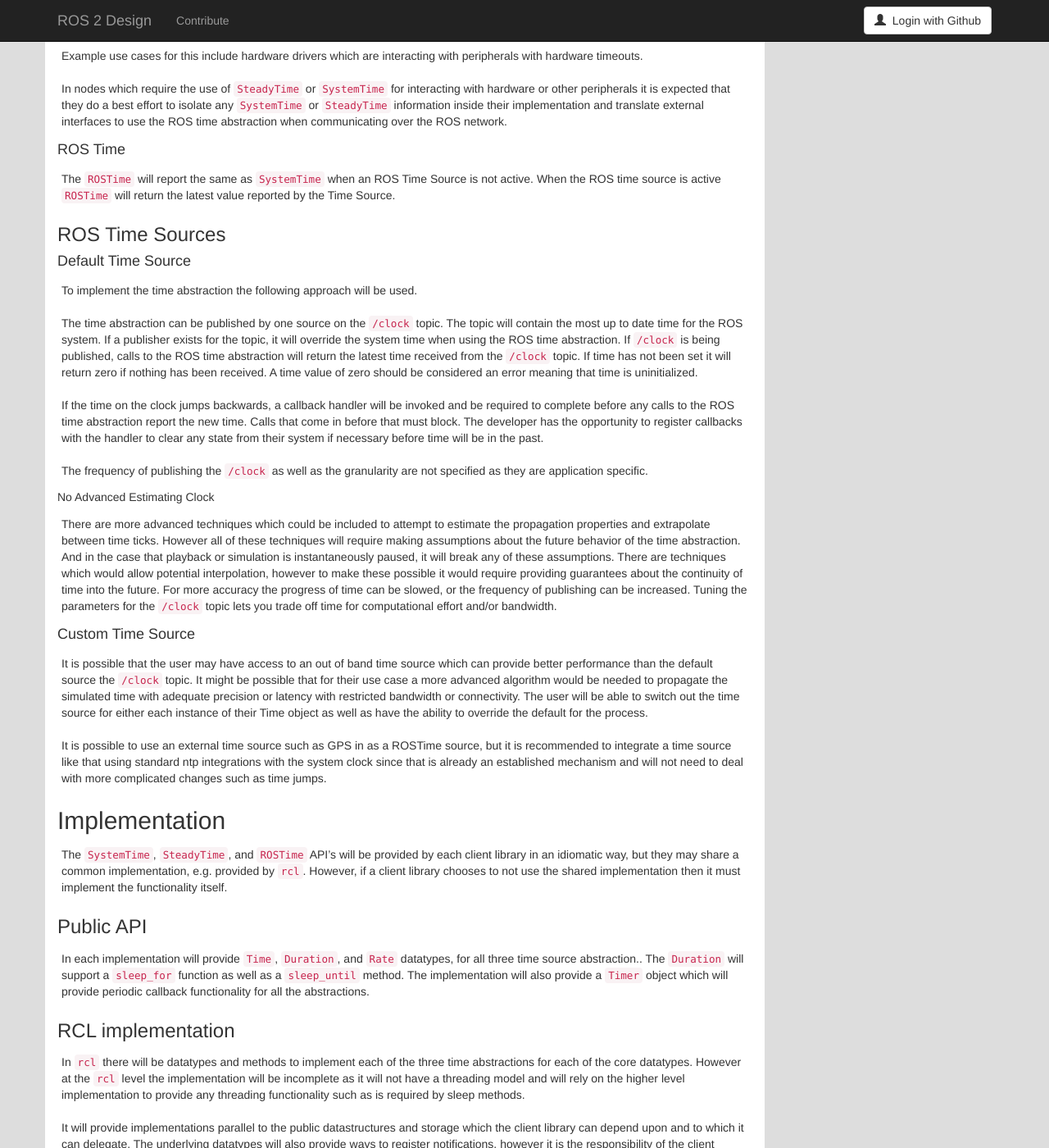
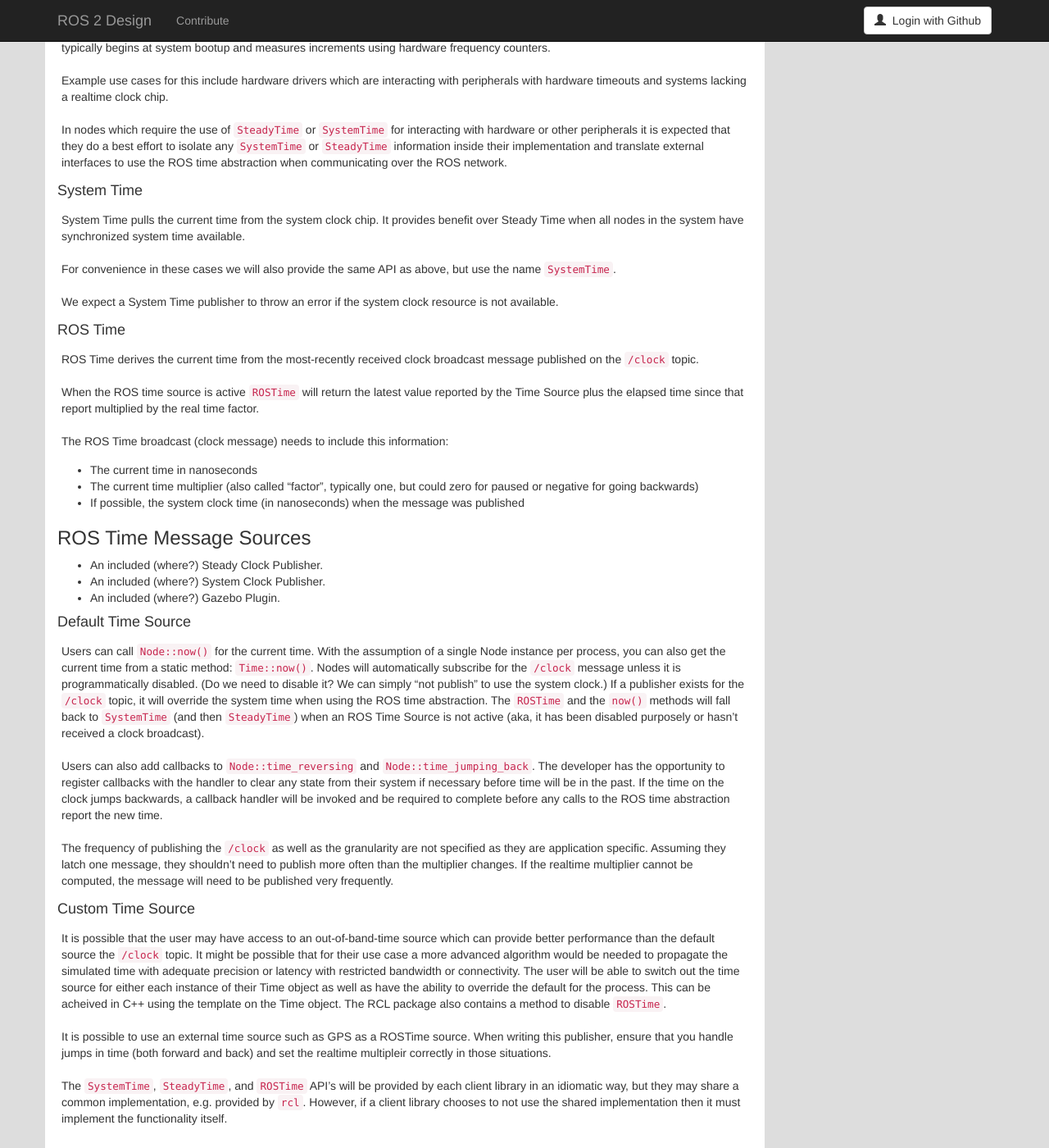
Before and after one commit to ros2/design, a Jekyll site: the page built from articles/130_ros_time.md, in a window 1280 px wide and 1400 px high, scrolled down 1371 px. Shown: the whole window at 82% size. Built offline with Jekyll 4.4.1, drawn with Linux system fonts in a browser that asks for light colours; nearby versions of some CDN libraries; some of the changed text lies outside the part shown.

Commit message:
enhanced time article to include realtime factor

```diff
--- a/articles/130_ros_time.md
+++ b/articles/130_ros_time.md
@@ -22,15 +22,15 @@ Original Author: {{ page.author }}
 ## Background
 
 Many robotics algorithms inherently rely on timing as well as synchronization.
-To this end we require that nodes running in the ROS network have a synchronized system clock such that they can accurately report timestamps for events.
+To this end we require that nodes running in the ROS network have a synchronized clock such that they can accurately report timestamps for events.
 
-There are however several use cases where being able to control the progress of the system is important.
+There are, however, several other use cases where being able to control the progress of the system is important. We review those next.
 
 ## Use cases requiring time abstraction
 
 When playing back logged data it is often very valuable to support accelerated, slowed, or stepped control over the progress of time.
 This control can allow you to get to a specific time and pause the system so that you can debug it in depth.
-It is possible to do this with a log of the sensor data, however if the sensor data is out of synchronization with the rest of the system it will break many algorithms.
+It is possible to do this with a log of the sensor data. However, if the sensor data is out of synchronization with the rest of the system, it will break many algorithms.
 
 Another important use case for using an abstracted time source is when you are running logged data against a simulated robot instead of a real robot.
 Depending on the simulation characteristics, the simulator may be able to run much faster than real time or it may need to run much slower.
@@ -39,20 +39,22 @@ Slower than real time simulation is necessary for complicated systems where accu
 Often the simulation is the limiting factor for the system and as such the simulator can be a time source for faster or slower playback.
 Additionally if the simulation is paused the system can also pause using the same mechanism.
 
+A third situation arises with hardware that doesn't have a system clock chip available. Nodes running there need to be notified of the current time so that they can utilize that information to time-stamp their output. We will assume that nodes running on this type of hardware have accurate timers available.
+
 ### Challenges in using abstracted time
 
 There are many algorithms for synchronization and they can typically achieve accuracies which are better than the latency of the network communications between devices on the network.
 However, these algorithms take advantage of assumptions about the constant and continuous nature of time.
 
-An important aspect of using an abstracted time is to be able to manipulate time.
+Again, this is not the primary intent of synchronizing time between ROS nodes. We need to ensure the ability to manipulate time.
 In some cases, speeding up, slowing down, or pausing time entirely is important for debugging.
-
-The ability to support pausing time requires that we not assume that the time values are always increasing.
+And the ability to support pausing time requires that we not assume that the time values are always increasing.
 
 When communicating the changes in time propagation, the latencies in the communication network becomes a challenge.
 Any change in the time abstraction must be communicated to the other nodes in the graph, but will be subject to normal network communication latency.
 This inaccuracy is proportional to the latency of communications and also proportional to the increase in the real time factor.
 If very accurate timestamping is required when using the time abstraction, it can be achieved by slowing down the real time factor such that the communication latency is comparatively small.
+Of course we recommend using synchronized system clock sources for live work on nodes spread across multiple devices.
 
 The final challenge is that the time abstraction must be able to jump backwards in time, a feature that is useful for log file playback.
 This behavior is similar to a system clock after a negative date change, and requires developers using the time abstraction to make sure their algorithm can deal with the discontinuity.
@@ -60,64 +62,66 @@ Appropriate APIs must be provided for to the developer API to enable notificatio
 
 ### Time Abstractions
 
-There will be at least three versions of these abstractions with the following types, `SystemTime`, `SteadyTime` and `ROSTime`.
-These choices are designed to parallel the [`std::chrono`][] [`system_clock`][] and [`steady_clock`][].
+There will be at least three versions of these abstractions with the following types, `ROSTime`, `SystemTime`, and `SteadyTime`.
+The latter two choices are designed to parallel the [`std::chrono`][] [`system_clock`][] and [`steady_clock`][].
 It is expected that the default choice of time will be to use the `ROSTime` source, however the parallel implementations supporting `steady_clock` and `system_clock` will be maintained for use cases where the alternate time source is required.
+
+#### Steady Time
+
+Steady Time implies a realtime incrementing source. There is no modern hardware that does not support this option. Steady Time typically begins at system bootup and measures increments using hardware frequency counters.
+
+Example use cases for this include hardware drivers which are interacting with peripherals with hardware timeouts and systems lacking a realtime clock chip.
+
+In nodes which require the use of `SteadyTime` or `SystemTime` for interacting with hardware or other peripherals it is expected that they do a best effort to isolate any `SystemTime` or `SteadyTime` information inside their implementation and translate external interfaces to use the ROS time abstraction when communicating over the ROS network.
 
 #### System Time
 
+System Time pulls the current time from the system clock chip. It provides benefit over Steady Time when all nodes in the system have synchronized system time available.
+
 For convenience in these cases we will also provide the same API as above, but use the name `SystemTime`.
 
-`SystemTime` will be directly tied to the system clock.
+We expect a System Time publisher to throw an error if the system clock resource is not available.
 
-#### Steady Time
-
-Example use cases for this include hardware drivers which are interacting with peripherals with hardware timeouts.
-
-In nodes which require the use of `SteadyTime` or `SystemTime` for interacting with hardware or other peripherals it is expected that they do a best effort to isolate any `SystemTime` or `SteadyTime` information inside their implementation and translate external interfaces to use the ROS time abstraction when communicating over the ROS network.
 
 #### ROS Time
 
-The `ROSTime` will report the same as `SystemTime` when an ROS Time Source is not active.
-When the ROS time source is active `ROSTime` will return the latest value reported by the Time Source.
+ROS Time derives the current time from the most-recently received clock broadcast message published on the `/clock` topic.
 
-### ROS Time Sources
+When the ROS time source is active `ROSTime` will return the latest value reported by the Time Source plus the elapsed time since that report multiplied by the real time factor.
+
+The ROS Time broadcast (clock message) needs to include this information:
+- The current time in nanoseconds
+- The current time multiplier (also called "factor", typically one, but could zero for paused or negative for going backwards)
+- If possible, the system clock time (in nanoseconds) when the message was published
+
+### ROS Time Message Sources
+
+- An included (where?) Steady Clock Publisher.
+- An included (where?) System Clock Publisher.
+- An included (where?) Gazebo Plugin.
 
 #### Default Time Source
 
-To implement the time abstraction the following approach will be used.
+Users can call `Node::now()` for the current time.
+With the assumption of a single Node instance per process, you can also get the current time from a static method: `Time::now()`.
+Nodes will automatically subscribe for the `/clock` message unless it is programmatically disabled. (Do we need to disable it? We can simply "not publish" to use the system clock.)
+If a publisher exists for the `/clock` topic, it will override the system time when using the ROS time abstraction.
+The `ROSTime` and the `now()` methods will fall back to `SystemTime` (and then `SteadyTime`) when an ROS Time Source is not active (aka, it has been disabled purposely or hasn't received a clock broadcast).
 
-The time abstraction can be published by one source on the `/clock` topic.
-The topic will contain the most up to date time for the ROS system.
-If a publisher exists for the topic, it will override the system time when using the ROS time abstraction.
-If `/clock` is being published, calls to the ROS time abstraction will return the latest time received from the `/clock` topic.
-If time has not been set it will return zero if nothing has been received.
-A time value of zero should be considered an error meaning that time is uninitialized.
+Users can also add callbacks to `Node::time_reversing` and `Node::time_jumping_back`.
+The developer has the opportunity to register callbacks with the handler to clear any state from their system if necessary before time will be in the past.
+If the time on the clock jumps backwards, a callback handler will be invoked and be required to complete before any calls to the ROS time abstraction report the new time.
 
-If the time on the clock jumps backwards, a callback handler will be invoked and be required to complete before any calls to the ROS time abstraction report the new time.
-Calls that come in before that must block.
-The developer has the opportunity to register callbacks with the handler to clear any state from their system if necessary before time will be in the past.
-
-The frequency of publishing the `/clock` as well as the granularity are not specified as they are application specific.
-
-##### No Advanced Estimating Clock
-
-There are more advanced techniques which could be included to attempt to estimate the propagation properties and extrapolate between time ticks.
-However all of these techniques will require making assumptions about the future behavior of the time abstraction.
-And in the case that playback or simulation is instantaneously paused, it will break any of these assumptions.
-There are techniques which would allow potential interpolation, however to make these possible it would require providing guarantees about the continuity of time into the future.
-For more accuracy the progress of time can be slowed, or the frequency of publishing can be increased.
-Tuning the parameters for the `/clock` topic lets you trade off time for computational effort and/or bandwidth.
+The frequency of publishing the `/clock` as well as the granularity are not specified as they are application specific. Assuming they latch one message, they shouldn't need to publish more often than the multiplier changes. If the realtime multiplier cannot be computed, the message will need to be published very frequently.
 
 #### Custom Time Source
 
-It is possible that the user may have access to an out of band time source which can provide better performance than the default source the `/clock` topic.
+It is possible that the user may have access to an out-of-band-time source which can provide better performance than the default source the `/clock` topic.
 It might be possible that for their use case a more advanced algorithm would be needed to propagate the simulated time with adequate precision or latency with restricted bandwidth or connectivity.
 The user will be able to switch out the time source for either each instance of their Time object as well as have the ability to override the default for the process.
+This can be acheived in C++ using the template on the Time object. The RCL package also contains a method to disable `ROSTime`.
 
-It is possible to use an external time source such as GPS in as a ROSTime source, but it is recommended to integrate a time source like that using standard ntp integrations with the system clock since that is already an established mechanism and will not need to deal with more complicated changes such as time jumps.
-
-## Implementation
+It is possible to use an external time source such as GPS as a ROSTime source. When writing this publisher, ensure that you handle jumps in time (both forward and back) and set the realtime multipleir correctly in those situations.
 
 The `SystemTime`, `SteadyTime`, and `ROSTime` API's will be provided by each client library in an idiomatic way, but they may share a common implementation, e.g. provided by `rcl`.
 However, if a client library chooses to not use the shared implementation then it must implement the functionality itself.
@@ -139,6 +143,15 @@ The underlying datatypes will also provide ways to register notifications, howev
 <div class="alert alert-warning" markdown="1">
   <b>TODO:</b> Enumerate the <code>rcl</code> datastructures and methods here.
 </div>
+
+## Work Needing To Be Done (Apr 2017)
+
+- Decide where and when to autosubscribe to the `/clock` message. Built in to Node? A Node addon or service? Part of the first call to `rcl_node_init`?
+- Decide how to deal with multiple nodes in a single process that all update the one static time (or decide to ditch the static time methods).
+- Decide where to put the out-of-the-box clock publishers.
+- Ensure that there is no reason we can't enable `ROSTime` (with fallbacks) by default.
+- Change the RCL time implementation to call a method on the time source to return the current time (rather than using a field). This is necessary to compute the current time from the realtime factor. Fix the `rcl_get_ros_time` method to use the newly-added current time method.
+- Add an `rcl_time_source_t` (to the RCL project) for `ROSTime`.
 
 ## References
 
```
Also changed, not shown: other parts of articles/130_ros_time.md (+2 -2 lines).
